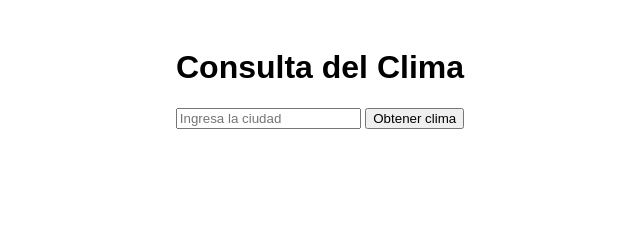
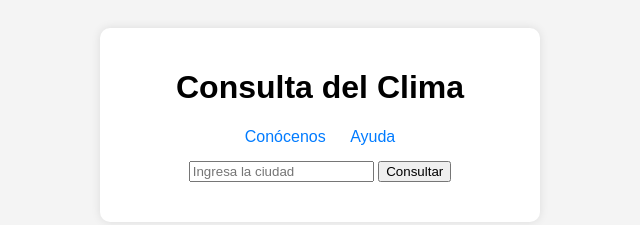
Before and after one commit to kertr3/uvm_frontend_modulo4, a website: page public/index.html in a window 1280 px wide. Shown: the whole page, without its empty margins (320-960 px from the left). Drawn offline with Linux system fonts and the light colour scheme.

Commit message:
Subiendo avances del proyecto

```diff
--- a/package.json
+++ b/package.json
@@ -18,6 +18,8 @@
 
     "axios": "^1.8.2",
 
+    "chalk": "^5.4.1",
+
     "dotenv": "^16.4.7",
 
     "express": "^4.21.2"
--- a/public/index.html
+++ b/public/index.html
@@ -9,23 +9,59 @@
           font-family: Arial, sans-serif;
           text-align: center;
           padding: 20px;
+          background-color: #f4f4f4;
+        }
+        .container {
+          max-width: 400px;
+          margin: auto;
+          background: white;
+          padding: 20px;
+          border-radius: 10px;
+          box-shadow: 0px 0px 10px rgba(0, 0, 0, 0.1);
         }
         .weather {
           margin-top: 20px;
         }
+        .loading {
+          display: none;
+          font-size: 16px;
+          color: #555;
+        }
+        .links {
+          margin-top: 10px;
+          margin-bottom: 15px;
+          font-size: 16px;
+        }
+        .links a {
+          color: #007BFF;
+          text-decoration: none;
+          margin: 0 10px;
+        }
+        .links a:hover {
+          text-decoration: underline;
+        }
       </style>
 </head>
 <body>
+  <div class="container">
     <h1>Consulta del Clima</h1>
-  <form id="city-form">
-    <input type="text" id="city" placeholder="Ingresa la ciudad" required />
-    <button type="submit">Obtener clima</button>
-  </form>
-  <div class="weather" id="weather">
+    <div class="links">
+        <a href="#" id="conocenos" target="_blank">Conócenos</a>
+        <a href="#" id="ayuda" target="_blank">Ayuda</a>
+    </div>
+    <form id="city-form">
+        <input type="text" id="city" placeholder="Ingresa la ciudad" required aria-label="Ciudad" />
+        <button type="submit">Consultar</button>
+    </form>
+    <p class="loading" id="loading">Cargando...</p>
+    <div class="weather" id="weather">
     <!-- Dtos del clima -->
   </div>
 
   <script>
+    // Configurar enlaces de Conócenos y Ayuda
+    document.getElementById('conocenos').href = "https://weatherstack.com/";
+      document.getElementById('ayuda').href = "https://weatherstack.com/faq";
     //  Otener el clima y actualizar la página
     async function fetchWeather(city) {
       const response = await fetch(`/weather?city=${city}`);
@@ -35,7 +71,7 @@
       if (data.current) {
         weatherDiv.innerHTML = `
           <h3>Clima en ${data.location.name}, ${data.location.country}</h3>
-          <p>Temperatura: ${data.current.temperature}°C</p>
+          <p>Temperatura actual: ${data.current.temperature}°C</p>
           <p>Condición: ${data.current.weather_descriptions[0]}</p>
           <p>Humedad: ${data.current.humidity}%</p>
         `;
```
Also changed, not shown: 1 other file.
